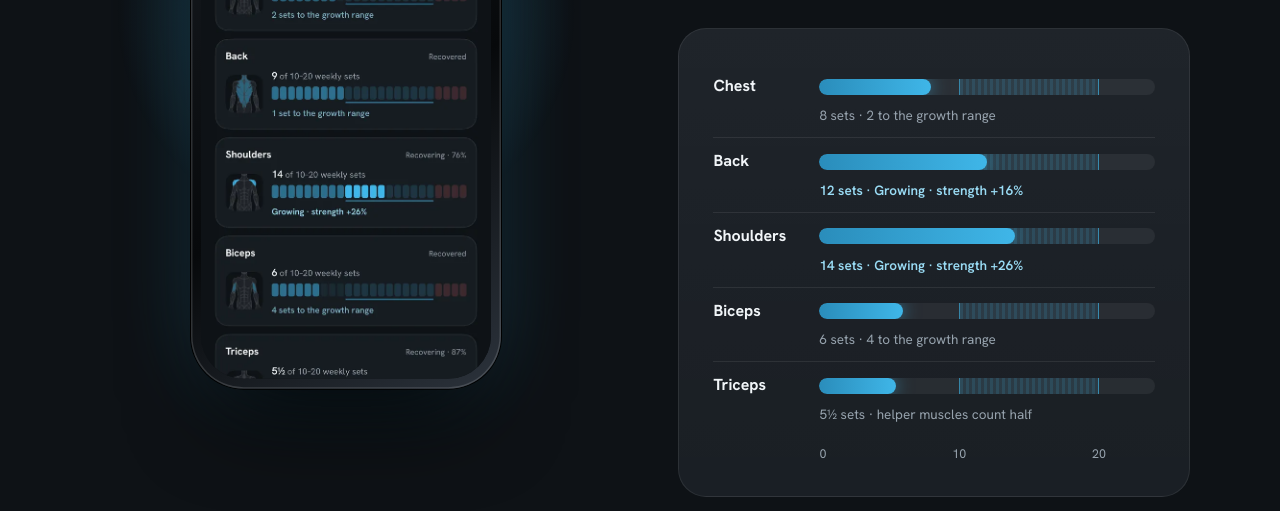
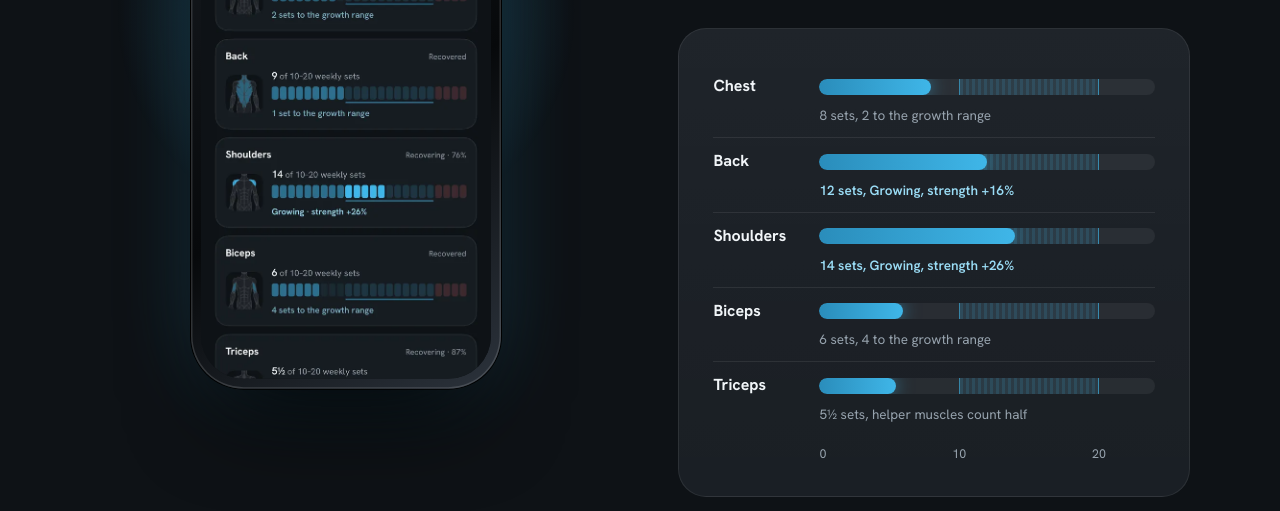
Before and after one commit to tajshaik24/forge-app, a Jekyll site: the page index.html, which Jekyll copies as it is, in a window 1280 px wide and 900 px high, scrolled down 19763 px. Shown: the part 154-665 px from the top of the window. Built offline with Jekyll 4.4.1, drawn with Linux system fonts in a browser that asks for light colours.

Commit message:
Site: wall and picker maps from current art, clean plate strip shot, no middle-dot separators
Co-Authored-By: Claude Sonnet 5.5 <noreply@anthropic.com>
Claude-Session: https://claude.ai/code/session_01Gm3xDY1QoQ88dSKn1ocNni

```diff
--- a/index.html
+++ b/index.html
@@ -110,8 +110,8 @@
         <div class="screenbox"><div class="mv solo" id="lift-mv" role="img" aria-label="Barbell bench press, animated" style="background-image:url(assets/anim/barbell-bench-press.webp)"></div></div>
         <h3 id="lift-name" aria-live="polite">Barbell bench press</h3>
         <div class="legend">
-          <span><i class="dot"></i><b>Main</b> · <span id="lift-main">Chest, upper and lower</span></span>
-          <span><i class="dot v"></i><b>Helpers</b> · <span id="lift-help">Front delts, triceps</span></span>
+          <span><i class="dot"></i><b>Main</b>: <span id="lift-main">Chest, upper and lower</span></span>
+          <span><i class="dot v"></i><b>Helpers</b>: <span id="lift-help">Front delts, triceps</span></span>
         </div>
       </div>
       <div class="panel map-view reveal" style="--d:.12s">
@@ -309,7 +309,7 @@
             <div class="time">9:41</div>
             <div class="la note" id="rest-note">
               <div class="top"><img src="images/icon.png" alt="" width="28" height="28">FORGE<em>now</em></div>
-              <p><b>Rest is over</b>Barbell bench press · set 2 of 3</p>
+              <p><b>Rest is over</b>Barbell bench press, set 2 of 3</p>
               <div class="acts"><span id="rest-add">+30 s</span><span>Skip</span><span>Log set</span></div>
             </div>
             <div class="la live">
@@ -416,11 +416,11 @@
       <h2>Know if you're doing <span class="grad">enough to grow.</span></h2>
       <p>FORGE counts your working sets for every muscle and sets them against a growth range of 10 to 20 sets a week. A muscle only says “Growing” when your strength is actually going up.</p>
       <div class="panel vol reveal" role="img" aria-label="Example weekly volume chart. Chest 8 sets, Back 12 sets and growing, Shoulders 14 sets and growing, Biceps 6 sets, Triceps 5 and a half sets, against a 10 to 20 set growth range.">
-        <div class="vol-row"><b>Chest</b><div class="track"><i class="range"></i><i class="fill" style="--v:33.3%"></i></div><span class="tag">8 sets · 2 to the growth range</span></div>
-        <div class="vol-row"><b>Back</b><div class="track"><i class="range"></i><i class="fill" style="--v:50%;--d:.1s"></i></div><span class="tag g">12 sets · Growing · strength +16%</span></div>
-        <div class="vol-row"><b>Shoulders</b><div class="track"><i class="range"></i><i class="fill" style="--v:58.3%;--d:.2s"></i></div><span class="tag g">14 sets · Growing · strength +26%</span></div>
-        <div class="vol-row"><b>Biceps</b><div class="track"><i class="range"></i><i class="fill" style="--v:25%;--d:.3s"></i></div><span class="tag">6 sets · 4 to the growth range</span></div>
-        <div class="vol-row"><b>Triceps</b><div class="track"><i class="range"></i><i class="fill" style="--v:22.9%;--d:.4s"></i></div><span class="tag">5½ sets · helper muscles count half</span></div>
+        <div class="vol-row"><b>Chest</b><div class="track"><i class="range"></i><i class="fill" style="--v:33.3%"></i></div><span class="tag">8 sets, 2 to the growth range</span></div>
+        <div class="vol-row"><b>Back</b><div class="track"><i class="range"></i><i class="fill" style="--v:50%;--d:.1s"></i></div><span class="tag g">12 sets, Growing, strength +16%</span></div>
+        <div class="vol-row"><b>Shoulders</b><div class="track"><i class="range"></i><i class="fill" style="--v:58.3%;--d:.2s"></i></div><span class="tag g">14 sets, Growing, strength +26%</span></div>
+        <div class="vol-row"><b>Biceps</b><div class="track"><i class="range"></i><i class="fill" style="--v:25%;--d:.3s"></i></div><span class="tag">6 sets, 4 to the growth range</span></div>
+        <div class="vol-row"><b>Triceps</b><div class="track"><i class="range"></i><i class="fill" style="--v:22.9%;--d:.4s"></i></div><span class="tag">5½ sets, helper muscles count half</span></div>
         <div class="axis" aria-hidden="true"><i></i><div><span style="left:0;transform:none">0</span><span style="left:41.66%">10</span><span style="left:83.33%">20</span></div></div>
       </div>
     </div>
--- a/invite.html
+++ b/invite.html
@@ -59,7 +59,7 @@
   </div>
   <a class="open ok" id="open" href="#">Open in FORGE</a>
   <p class="small ok">Don't have FORGE yet? It's in private testing on TestFlight: ask the friend who sent this to add you, install it, then come back and tap Open.</p>
-  <p class="small"><a href="./">About FORGE</a> · <a href="privacy.html">Privacy</a></p>
+  <p class="small"><a href="./">About FORGE</a> / <a href="privacy.html">Privacy</a></p>
 </main>
 <script>
   // The invite rides in the fragment (#s=…&n=…), which browsers never send to the server.
```
Also changed, not shown: README.md, assets/anim/wall-1.webp, assets/anim/wall-2.webp, assets/anim/wall-3.webp, assets/muscles/back-squat.webp, assets/muscles/barbell-bench-press.webp, assets/muscles/barbell-deadlift.webp, assets/muscles/barbell-hip-thrust.webp, assets/muscles/barbell-row.webp, assets/muscles/dumbbell-curl.webp, assets/muscles/pull-up.webp, assets/muscles/standing-barbell-overhead-press.webp, assets/shots/plate-strip.webp.
